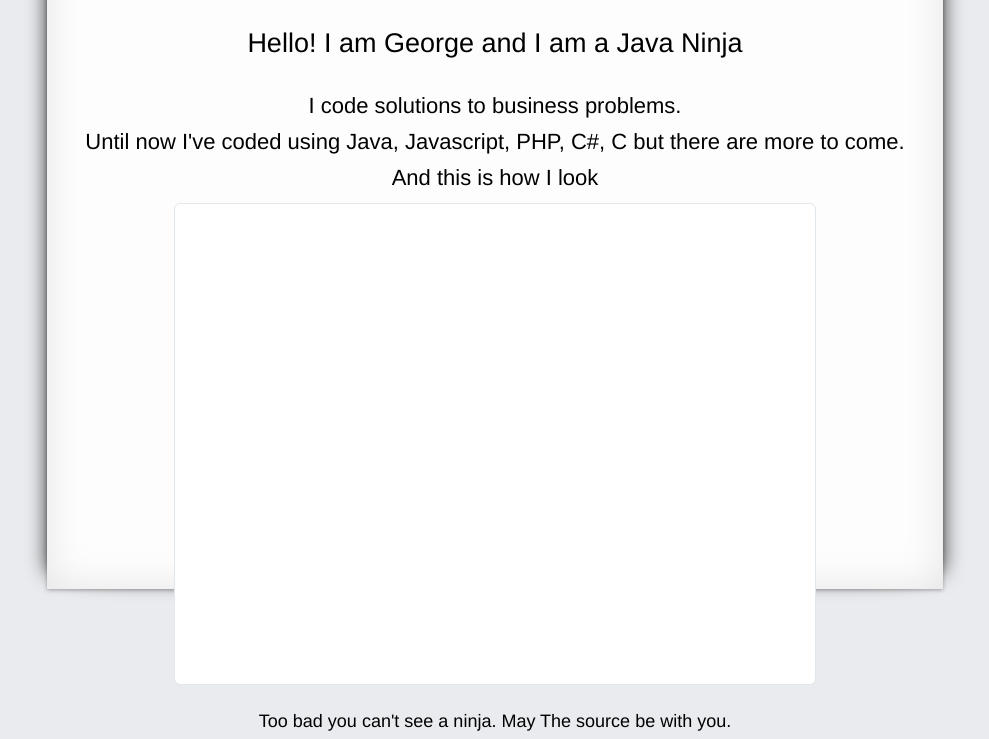
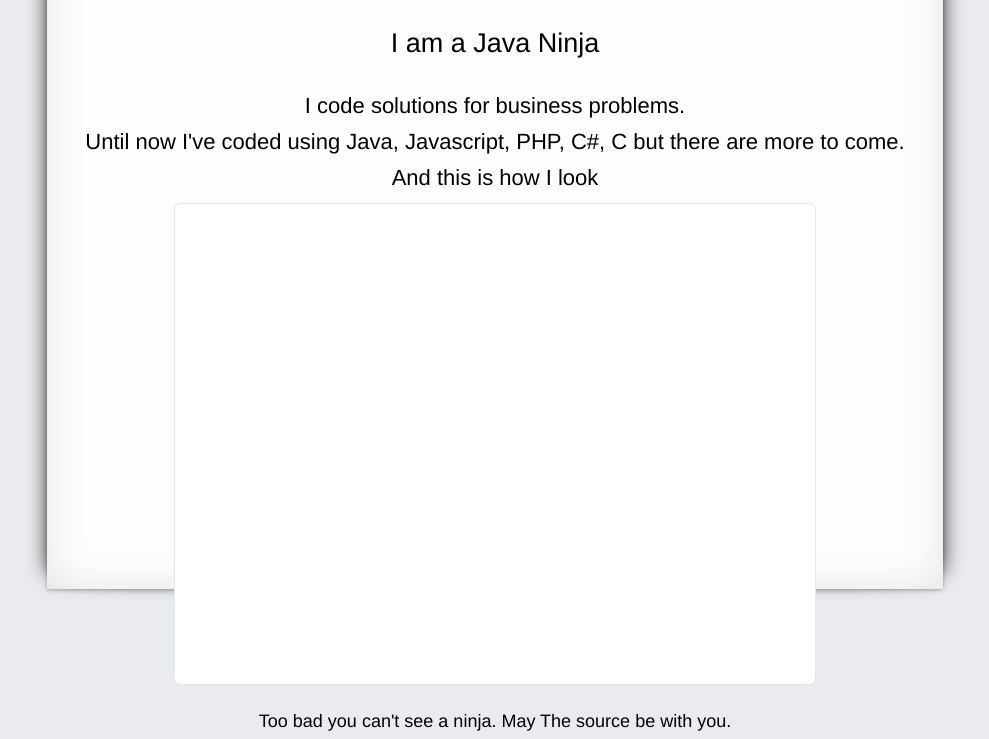
Before and after one commit to xipo/xipo, a plain HTML site: page index.html in a window 1280 px wide. Shown: the part 191-930 px from the top of the page, without its empty margins (145-1134 px from the left). Drawn offline with Linux system fonts and the light colour scheme.

Commit message:
Added favicon and altered text

```diff
--- a/index.html
+++ b/index.html
@@ -2,6 +2,8 @@
 <html lang="en">
 <head>
     <meta charset="UTF-8">
+    <link rel="shortcut icon" href="/favicon.ico" type="image/x-icon">
+    <link rel="icon" href="/favicon.ico" type="image/x-icon">
     <title>Ninja Xipo</title>
     <link rel="stylesheet" type="text/css" href="./index.css"/>
 </head>
@@ -10,8 +12,8 @@
 <div class="main-container shadow">
     <div class="head"><h1>Xipo George</h1></div>
     <div class="intro">
-        <h3>Hello! I am George and I am a Java Ninja </br> </h3>
-        <p>I code solutions to business problems. </br> Until now I've coded using Java, Javascript, PHP, C#, C but there are more to come.
+        <h3>I am a Java Ninja </br> </h3>
+        <p>I code solutions for business problems. </br> Until now I've coded using Java, Javascript, PHP, C#, C but there are more to come.
             </br>And this is how I look</p>
     </div>
     <div class="picture"><div style="height: 480px;"></div></div>
```
Also changed, not shown: favicon.ico (added).
